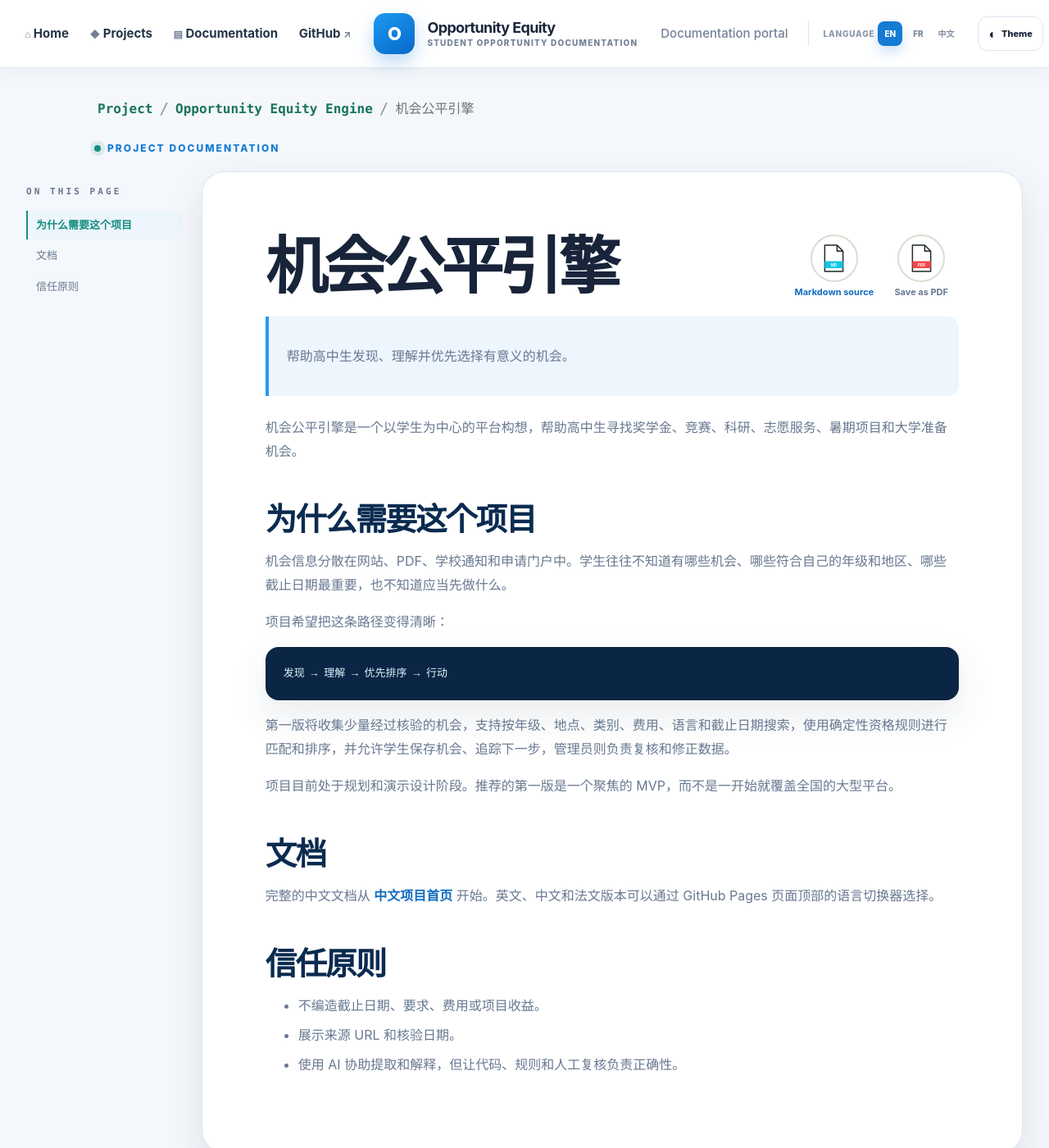
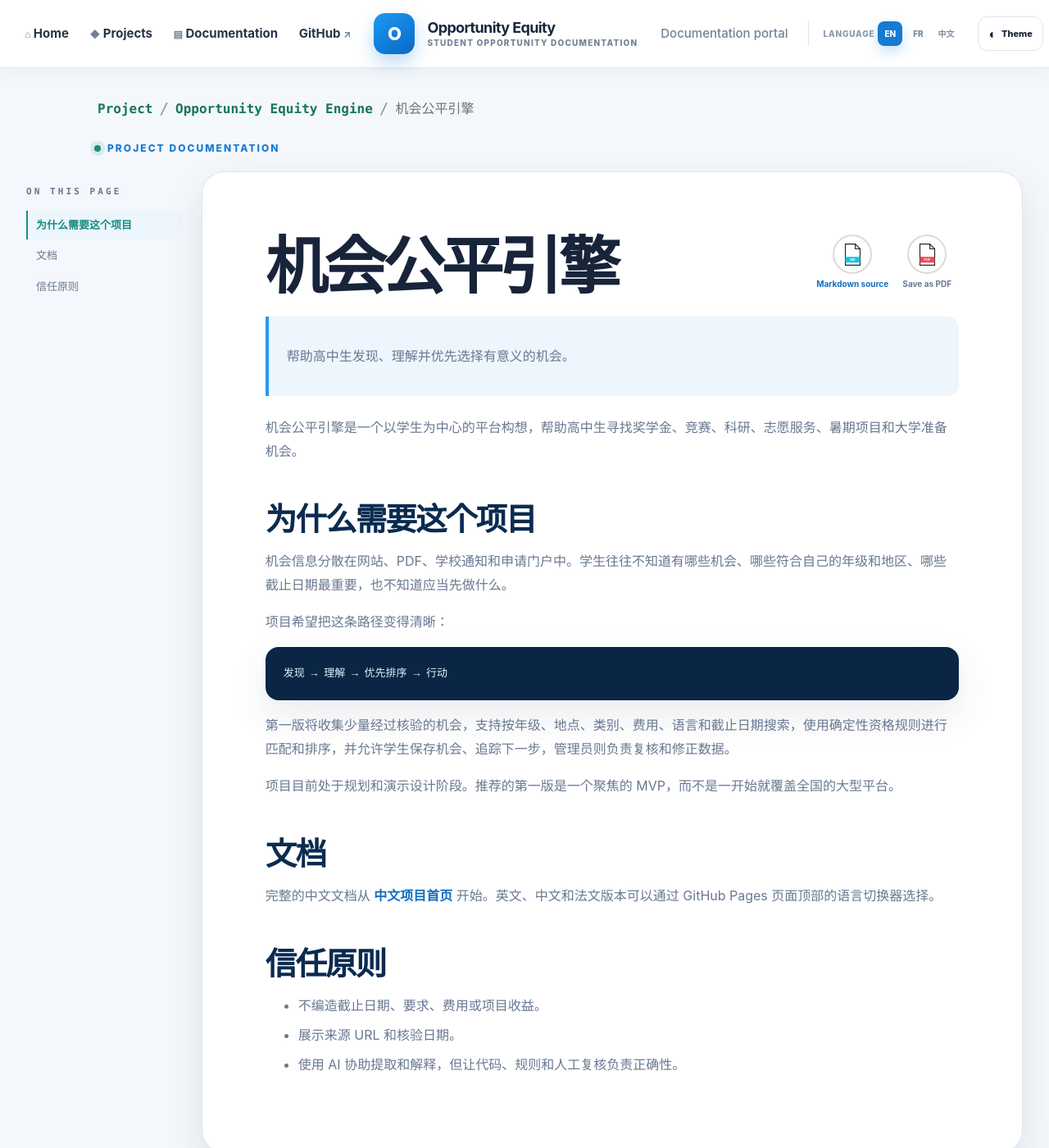
Before and after one commit to andyxuan2010/OpportunityEquityEngine, a Jekyll site: the page built from README.CN.md, in a window 1280 px wide and 1400 px high. Shown: the whole window at 82% size. Built offline with Jekyll 4.4.1, drawn with Linux system fonts in a browser that asks for light colours; our own code applies the rules of GitHub Pages for plain Markdown files.

Commit message:
Refine document action icon sizing

```diff
--- a/assets/css/style.scss
+++ b/assets/css/style.scss
@@ -238,9 +238,10 @@ button { font: inherit; }
 .document-kicker { width: min(100%, 1050px); margin: 0 0 18px; color: var(--blue); font-size: 12px; font-weight: 850; letter-spacing: .17em; text-transform: uppercase; }
 .kicker-dot { display: inline-block; width: 8px; height: 8px; margin-right: 8px; border-radius: 50%; background: var(--teal); box-shadow: 0 0 0 5px rgba(20, 141, 128, .12); }
 .document-reader { width: min(100%, 1220px); display: grid; grid-template-columns: 190px minmax(0, 1fr); gap: 24px; align-items: start; }
-.document-toc { position: sticky; top: 104px; max-height: calc(100vh - 128px); overflow-y: auto; padding: 16px 0; scrollbar-width: thin; }
+.document-toc { position: sticky; top: 104px; max-height: calc(100vh - 128px); overflow-y: auto; padding: 16px 0; scrollbar-width: none; -ms-overflow-style: none; }
+.document-toc::-webkit-scrollbar, .document-toc-nav::-webkit-scrollbar { display: none; width: 0; height: 0; }
 .document-toc-label { margin: 0 0 14px; color: var(--muted); font-family: ui-monospace, SFMono-Regular, Menlo, Monaco, Consolas, "Liberation Mono", monospace; font-size: 11px; font-weight: 850; letter-spacing: .28em; }
-.document-toc-nav { display: flex; flex-direction: column; gap: 2px; }
+.document-toc-nav { display: flex; flex-direction: column; gap: 2px; scrollbar-width: none; -ms-overflow-style: none; }
 .document-toc-link { display: block; padding: 9px 10px; border-left: 2px solid transparent; border-radius: 0 12px 12px 0; color: var(--muted); font-size: 13px; line-height: 1.35; text-decoration: none; transition: background-color .16s ease, border-color .16s ease, color .16s ease; }
 .document-toc-link:hover, .document-toc-link:focus-visible, .document-toc-link.is-active { border-left-color: var(--teal); background: var(--soft-blue); color: var(--teal); }
 .document-toc-link.is-active { font-weight: 750; }
@@ -250,11 +251,11 @@ button { font: inherit; }
   width: min(100%, 1050px);
   display: flex;
   align-items: center;
-  gap: 12px;
+  gap: 8px;
   margin: 0 0 18px;
 }
 .document-action {
-  min-width: 92px;
+  min-width: 78px;
   display: inline-flex;
   flex-direction: column;
   align-items: center;
@@ -268,8 +269,8 @@ button { font: inherit; }
 }
 .document-action:hover, .document-action:focus-visible { color: var(--blue); }
 .file-icon {
-  width: 58px;
-  height: 58px;
+  width: 48px;
+  height: 48px;
   display: grid;
   place-items: center;
   border: 2px solid #dedbd2;
@@ -278,14 +279,14 @@ button { font: inherit; }
   transition: transform .2s ease, border-color .2s ease, box-shadow .2s ease;
 }
 .document-action:hover .file-icon, .document-action:focus-visible .file-icon { transform: translateY(-2px); border-color: currentColor; box-shadow: 0 8px 18px rgba(31, 57, 88, .12); }
-.file-icon svg { width: 31px; height: 36px; overflow: visible; }
+.file-icon svg { width: 25px; height: 29px; overflow: visible; }
 .file-icon path { fill: white; stroke: #1d2927; stroke-width: 3; stroke-linejoin: round; }
 .file-icon path + path { fill: none; }
 .file-icon rect { stroke: none; }
 .file-icon text { fill: white; font-family: Arial, sans-serif; font-size: 10px; font-weight: 800; text-anchor: middle; }
 .file-icon-md rect { fill: #13c7e5; }
 .file-icon-pdf rect { fill: #f2484b; }
-.document-action-label { color: currentColor; font-size: 11px; font-weight: 750; line-height: 1.2; white-space: nowrap; }
+.document-action-label { color: currentColor; font-size: 10px; font-weight: 750; line-height: 1.2; white-space: nowrap; }
 .document-content { width: 100%; position: relative; margin: 0; padding: clamp(30px, 6vw, 78px); border: 1px solid var(--line); border-radius: 28px; background: var(--surface); box-shadow: var(--shadow); }
 .document-content > .document-actions { position: absolute; top: clamp(30px, 6vw, 78px); right: clamp(30px, 6vw, 78px); width: auto; margin: 0; }
 .document-content > h1:first-of-type { padding-right: 220px; }
@@ -365,10 +366,10 @@ button { font: inherit; }
   .document-actions { gap: 8px; margin-bottom: 14px; }
   .document-content > .document-actions { position: static; width: 100%; margin-bottom: 20px; }
   .document-content > h1:first-of-type { padding-right: 0; }
-  .document-action { min-width: 82px; }
-  .file-icon { width: 50px; height: 50px; }
-  .file-icon svg { width: 27px; height: 32px; }
-  .document-action-label { font-size: 10px; }
+  .document-action { min-width: 70px; }
+  .file-icon { width: 44px; height: 44px; }
+  .file-icon svg { width: 23px; height: 27px; }
+  .document-action-label { font-size: 9px; }
   .document-content { padding: 28px 22px; border-radius: 20px; }
   .document-content p, .document-content li { font-size: 15px; }
   .footer-inner { min-height: 70px; }
```
